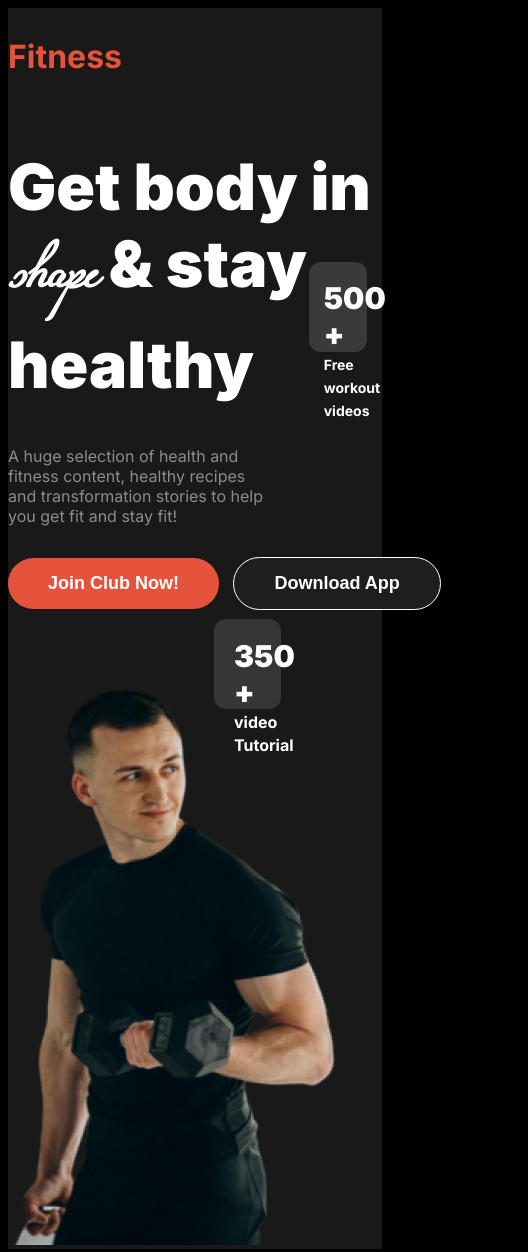
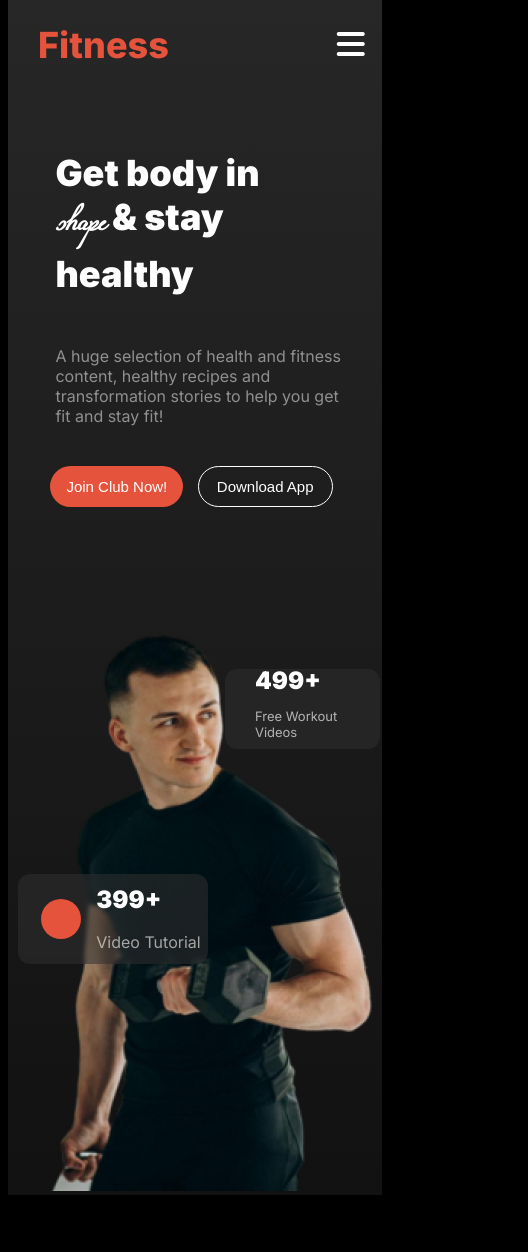
Before and after one commit to mitu058/Second-Assignment, a plain HTML site: page index.html in a window 390 px wide. Shown: the top 1252 px of the page, 528 px wide, since content can reach past the window. Drawn offline with Linux system fonts and the light colour scheme.

Commit message:
modify and responsive first section

```diff
--- a/index.html
+++ b/index.html
@@ -9,54 +9,52 @@
     <link rel="stylesheet" href="./style/responsive.css">
 </head>
 <body class="inter">
-    <header class="bg-light">
-        <nav class="nav-bar ">
-            <!-- nav logo -->
+
+<!-- navbar -->
+<section class="full-header">
+    <nav>
         <div class="logo">
-                <h3><span class="span">Fitness</span></h3>
+            <h1>Fitness</h1>
         </div>
-            <div class="menu-icon">
+        <div class="nav-icon">
             <i class="fa-solid fa-bars fa-2xl"></i>
         </div>
-
-            <!-- nav option -->
-            <div class="nav-option">
-                <p class="span1">Home</p>
-                <p>service</p>
-                <p>Contact</p>
-                <p>About</p>
+        <div>
+            <ul class="nav-items">
+                <li><a id="active" href="">Home</a></li>
+                <li><a href="">Service</a></li>
+                <li><a href="">Contact</a></li>
+                <li><a href="">About</a></li>
+            </ul>
         </div>
-
-            <!-- <div class="ham-burger">
-                <i class="fa-solid fa-bars"></i>
-            </div> -->
-
     </nav>
 
-        <div class="banner">
-            <div class="banner-content">
-                <h1>Get body in <br> <span class="span-2">shape</span> & stay healthy</h1>
-                <p>A huge selection of health and fitness content, healthy recipes <br>and transformation stories to help you get fit and stay fit!</p>
-
-                   <button class="btn-primary">Join Club Now!</button>
-                   <button class="downld-app">Download App</button>
-
-                   <div class="Tutorial">
-                    <h3><span class="number-1">350 +</span> <br> <span class="video-1">video Tutorial</span></h3>
+    <!-- Hero section -->
+     <header class="header">
+        <div class="header-text-sec">
+            <h1>Get body in <br> <span class="span-2">shape</span> & stay <br> healthy</h1>
+            <p>A huge selection of health and fitness content, healthy recipes and transformation stories to help you get fit and stay fit!</p>
+            <button class="btn-1">Join Club Now!</button>
+            <button class="btn-2">Download App</button>
         </div>
-
-                   <div class="Workout">
-                    <h3><span class="number-2">500 +</span> <br> <span class="video-2">Free workout videos</span></h3>
+        <div class="header-img">
+            <img src="./images/Images 1.png" alt="">
+            <div class="head-card-first">
+                <div class="head-first"></div>
+                <div class="head-second">
+                    <h3>399+</h3>
+                    <p>Video Tutorial</p>
                 </div>
             </div>
 
-
-            <div class="banner-img">
-                <img src="./images/Images 1.png" alt="">
+            <div class="head-card-second">
+                <h3>499+</h3>
+                <p>Free Workout Videos</p>
             </div>
         </div>
+     </header>
 
-    </header>
+ </section>
 
     <main>
     <!-- change your habit -->
@@ -99,7 +97,7 @@
             <div class="hero-title">
                 <h1>Run an Extra <br>Mile Easily </h1>
                 <p>We believe fitness should be accessible to everyone, everywhere, regardless of income or access to a gym. With hundreds of professional workouts.</p>
-                <button class="btn-primary">Join Now</button>
+                <button class="btn-1 ">Join Now</button>
             </div>
 
             <div class="hero-img">
@@ -148,7 +146,7 @@
 
                   <div class="cal-BMI">
                    <h2>Calculate your BMI</h2>
-                   <p>Lorem ipsum dolor sit, amet consectetur adipisicing elit. Necessitatibus, praesentium.Necessitatibus, praesentium</p>
+                   <p>We believe fitness should be accessible to everyone, everywhere, regardless of income or access to a gym. </p>
                    <div class="cal-input">
                     <input type="text" name="" id="" placeholder="height/cm">
                    <input type="text" name="" id="" placeholder="weight/kg">
@@ -165,7 +163,7 @@
                        </select>
 
                    </div>
-                   <button class="btn-primary">Calculate</button>
+                   <button class="btn-1 ">Calculate</button>
                   </div>
 
             </div>
@@ -175,14 +173,14 @@
       <section class="team-container">
         <div class="team-content">
             <h1>Meat Our Team</h1>
-            <p>Lorem ipsum dolor sit amet consectetur adipisicing elit. Fugit, dolor</p>
+            <p>We believe fitness should be accessible to everyone, everywhere, regardless of income or access to a gym. </p>
         </div>
 
        <div class="row-1">
         <div class="team-img">
             <img src="./images/trainer1.png" alt="">
             <div class="trainer-title">
-                <h3>Cameron Wiliamson <br>
+                <h3>Jerome Bell <br>
                 <span class="Trainer">Trainer</span></h3>
 
             </div>
@@ -197,28 +195,28 @@
         <div class="team-img">
             <img src="./images/trainer3.png" alt="">
             <div class="trainer-title">
-                <h3>Cameron Wiliamson <br>
+                <h3>Darrell Steward <br>
                     <span class="Trainer">Trainer</span></h3>
             </div>
         </div>
         <div class="team-img">
             <img src="./images/trainer4.png" alt="">
             <div class="trainer-title">
-                <h3>Cameron Wiliamson <br>
+                <h3>Dianne Russell <br>
                     <span class="Trainer">Trainer</span></h3>
             </div>
         </div>
         <div class="team-img">
             <img src="./images/trainer5.png" alt="">
             <div class="trainer-title">
-                <h3>Cameron Wiliamson <br>
+                <h3>Cody Fisher <br>
                     <span class="Trainer">Trainer</span></h3>
             </div>
         </div>
         <div class="team-img">
             <img src="./images/trainer6.png" alt="">
             <div class="trainer-title">
-                <h3>Cameron Wiliamson <br>
+                <h3>Theresa Webb <br>
              <span class="Trainer">Trainer</span></h3>
             </div>
         </div>
--- a/style/responsive.css
+++ b/style/responsive.css
@@ -5,7 +5,8 @@
      .bmi-content,
       .row-1,
        .habit-content,
-       .banner{
+       .banner,
+       .header{
       flex-direction: column;
       grid-template-columns: 1fr;
       gap: 2rem;
@@ -35,4 +36,63 @@
   .footer-title{
     width: 100%;
   }
+
+
+
+.nav-items{
+  display: none;
 }
+nav {
+  display: flex;
+  margin: 10px 30px;
+  justify-content: space-between;
+
+}
+.nav-icon {
+  display: block;
+  color: white;
+  padding: 44px 0 0 168px;
+}
+
+
+
+.header-text-sec h1 {
+  font-size: 36px;
+}
+.header-text-sec {
+  padding-top: 17px;
+  padding-left: 10px;
+}
+.header-text-sec p {
+  width: 99%;
+}
+
+.header-img {
+  margin-top: 35px;
+}
+.head-card-first {
+  width: 190px;
+  height: 90px;
+  top: 45%;
+  left: -9%;
+}
+.head-card-second h3 {
+  font-size: 24px;
+}
+
+.head-card-second {
+  width: 125px;
+  height: 80px;
+  top: 10%;
+  left:60%;
+}
+
+.btn-1 {
+  padding: 12px 16px 12px 16px;
+  margin-left: -5px;
+}
+.btn-2 {
+  padding: 11px 18px 11px 18px;
+}
+
+}
--- a/style/style.css
+++ b/style/style.css
@@ -18,160 +18,168 @@
     font-family: Miama;
 }
 
-/* shared style */
+
+.full-header {
+  background: linear-gradient(180.00deg, rgb(39, 39, 39),rgba(87, 87, 87, 0.2) 100%);
+  margin-top: -20px;
+}
+
+.nav-icon{
+  display: none;
+}
+nav {
+  display: flex;
+  margin: 20px 140px;
+  justify-content: space-between;
+}
+.logo h1 {
+  font-size: 36px;
+  font-weight: 800;
+  line-height: 120%;
+  color: rgb(230, 83, 60);
+  margin-top: 34px;
+}
+.nav-items {
+  display: flex;
+  margin-top: 33px;
+  border: 1px solid rgba(255, 255, 255, 0.1);
+  padding: 12px 20px 12px;
+  border-radius: 36px;
+  position: relative;
+}
+.nav-items li {
+  list-style: none;
+}
+.nav-items li a {
+  text-decoration: none;
+  padding: 7px 30px;
+  font-size: 18px;
+  font-weight: 400;
+  color: white;
+}
+#active {
+  background-color: rgb(230, 83, 60);
+  border: none;
+  border-radius: 36px;
+  margin-left: -14px;
+}
 
 
-.span{
-  color: rgb(230, 83, 60);
+/* Hero section */
+
+
+.header {
+  display: flex;
+  width: 80%;
+  margin: -79px auto 0;
+  padding-top: 70px;
+  justify-content: space-between;
 }
-.bg-light{
+.header-text-sec h1 {
 
-  background: rgb(26, 25, 25);
+  font-size: 65px;
+  font-weight: 900;
+  color: white;
 }
-/* main{
-  width: 80%;
-  margin: 0 auto;
-} */
-
-main >section{
-  margin-bottom: 50px;
+.header-text-sec p{
+ color:  rgba(255, 255, 255, 0.5);
+ font-size: 16px;
+  width: 64%;
+  margin: 20px 0;
+   padding: 20px 0;
+  color: rgba(255, 255, 255, 0.5);
+}
+.header-text-sec {
+  padding-top: 17px;
+  padding-bottom: 37px;
 }
 
-.nav-bar{
-  display: flex;
-  justify-content: space-between;
-  align-items: center;
-
-}
-.menu-icon{
-  display: none;
+.header img {
+  /* width: 100%; */
+  height: 100%;
 }
 
-.logo{
-
-  width: 280px;
-  font-size: 25px;
+.btn-1 {
+  padding: 12px 30px 12px 28px;
+  border-radius: 42px;
+  background: rgb(230, 83, 60);
+  border: none;
+  font-size: 15px;
   color: white;
 }
-.span{
-  font-weight: bold;
-      font-size: 2rem;
-}
-.span1{
-  background: rgb(230, 83, 60);
-  padding: 4px 15px;
-  border-radius: 20px;
-}
-.nav-option{
-  display: flex;
-  justify-content: space-evenly;
-  gap: 2.75rem;
-  font-size: 20px;
-  margin-right: 30px;
+.btn-2{
+  padding: 12px 30px 12px 28px;
+  border-radius: 42px;
+  background: none;
+  border: 1px solid white;
+  font-size: 15px;
   color: white;
+  margin-left: 10px;
 }
 
-.nav-bar, .banner{
-  max-width: 1140px;
-  margin: 0 auto;
+.header-img{
+  position: relative;
+}
+.head-card-first {
+  position: absolute;
+  width: 206px;
+  height: 96px;
+  border-radius: 12px;
+  backdrop-filter: blur(2px);
+  background: rgba(48, 48, 48, 0.54);
+  display: flex;
+  justify-content: center;
+  align-items: center;
+   top: 67%;
+  left: -42%;
+}
+.head-first {
+  width: 40px;
+  height: 40px;
+  border-radius: 50%;
+  background-color: rgb(230, 83, 60);
+  margin: 0 15px;
+}
+.head-second h3 {
+  color: white;
+  font-size: 24px;
+  font-weight: 900;
+  margin: 18px auto 0;
+}
+.head-second p{
+  font-size: 16px;
+  font-weight: 400;
+  line-height: 24px;
+  color: rgba(239, 237, 232, 0.65);
 }
 
-.brand{
-  font-weight: bold;
-  font-size: 1.5rem;
+.head-card-second h3 {
+  font-size: 40px;
+  font-weight: 900;
+  color: rgb(255, 255, 255);
+  margin: 0;
 }
 
-.banner{
+.head-card-second {
+  position: absolute;
+  width: 170px;
+  height: 96px;
+  border-radius: 12px;
+  backdrop-filter: blur(2px);
+  background: rgba(48, 48, 48, 0.54);
+  justify-content: center;
   display: flex;
-  justify-content: space-between;
-
-
+  flex-direction: column;
+  padding: 0 0 0 30px;
+  top: 30%;
+  left: 70%;
+}
+.head-card-second p{
+  font-size: 13px;
+  font-weight: 400;
+  color: rgba(255, 255, 255, 0.65);
 }
 
-.banner-content{
-width: 520px;
-height: auto;
-margin-bottom: 23px;
-
-}
-.banner-content h1{
-font-size: 4rem;
-font-weight: 900;
-color: rgb(255, 255, 255);
-}
-
-.banner-content p{
-color: rgba(255, 255, 255, 0.5);
-font-family: Inter;
-font-size: 16px;
-font-weight: 400;
-}
-.btn-primary{
-  border-radius: 42px;
-  background: rgb(230, 83, 60);
-  color: white;
-  padding: 15px 40px ;
-  font-size: 1.25rem;
-  font-size: 18px;
-  font-weight: 600;
-  border: none;
-  margin-top: 15px;
-}
-
-.downld-app{
-  border-radius: 42px;
-  color: white;
-  padding: 15px 40px;
-  font-size: 18px;
-  font-weight: 600;
-  background-color: rgb(32, 29, 29);
-  border: 1px solid white;
-  margin:15px 0 0 10px
-}
-
-.Tutorial{
-  width: 12%;
-  height: 90px;
-  background-color: rgb(56, 53, 53);
-  backdrop-filter: blur(0.8);
-  position: absolute;
-  bottom:  16%;
-  right: 28%;
-  border-radius: 12px;
-  padding-left: 20px;
-  }
-
-  .number-1{
-      color: white;
-      font-size: 30px;
-      font-weight: bolder;
-  }
-
-  .video-1{
-      font-size: 16px;
-      color: white;
-  }
-
-  .Workout{
-
-      width: 11%;
-      height: 90px;
-      background-color: rgb(59, 57, 57);
-     position: absolute;
-     top: 31%;
-     right: 6%;
-     border-radius: 12px;
-     padding-left: 15px;
-  }
-  .number-2{
-       color: white;
-      font-size: 30px;
-      font-weight: bolder;
-  }
-  .video-2{
-      font-size: 14px;
-      color: white;
-  }
 
 
 /* change your habit */
@@ -322,10 +330,9 @@ td,th{
 tr{
   text-align: left;
 }
-.cal-BMI{
+
+.cal-BMI h2{
   color: white;
-}
-.cal-BMI h2{
   font-size: 1.5rem;
 }
 
@@ -365,6 +372,7 @@ padding-left: 15px;
   height: 300px;
   border-radius: 20px;
   }
+
   .team-content{
   text-align: center;
 
```
Lines whose indentation alone changed are shown as unchanged.
